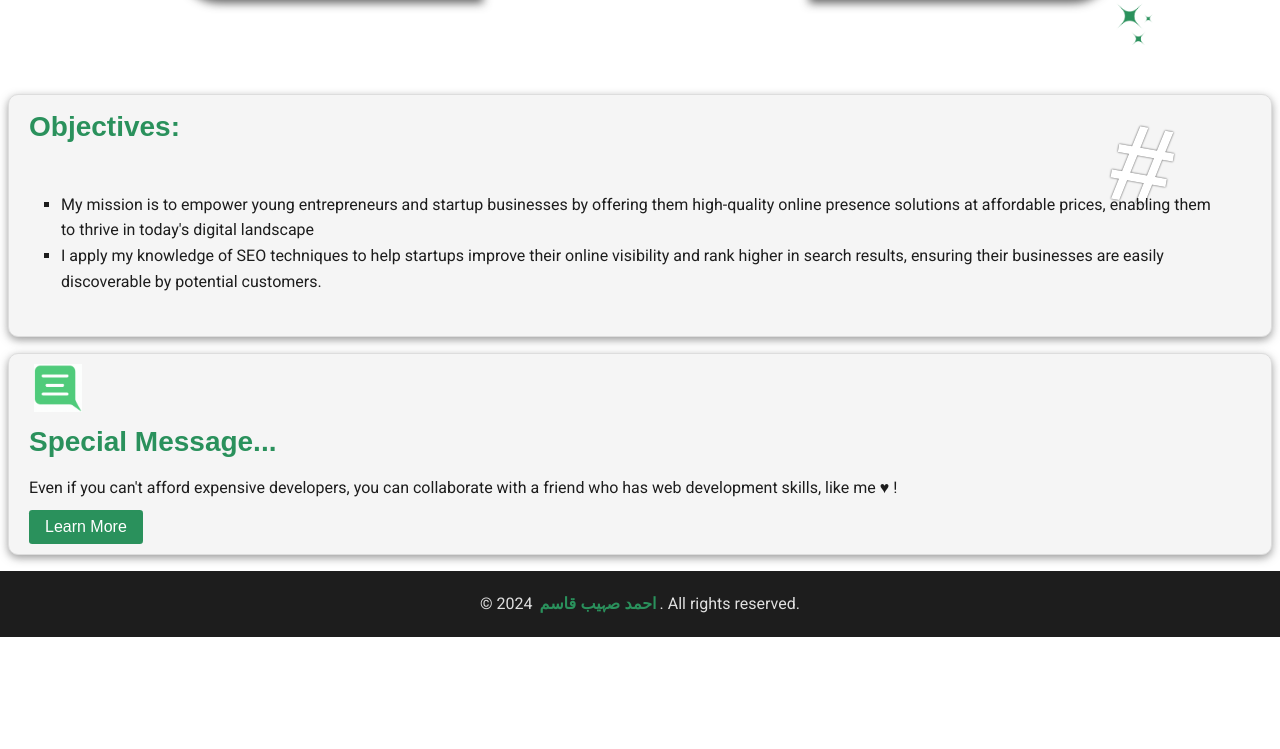
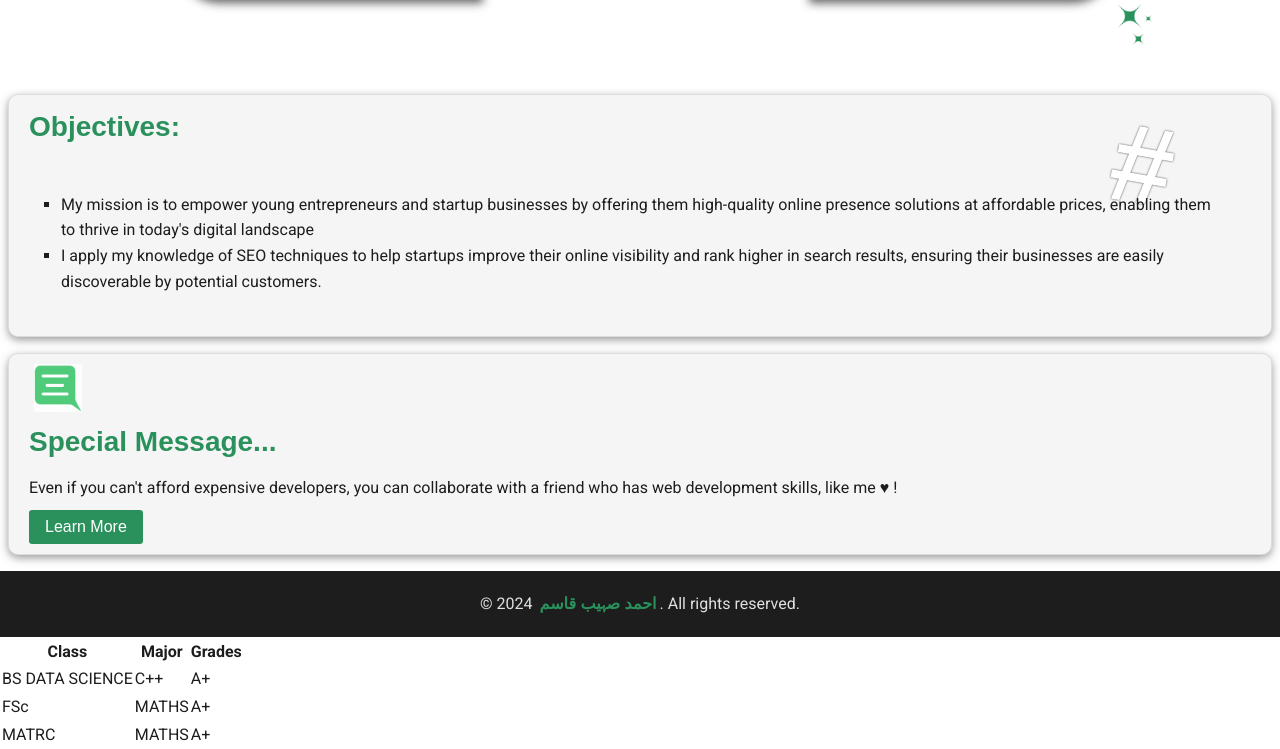
Before and after one commit to ahmad-sohaib-qasim/Portfolio, a plain HTML site: page index.html in a window 1280 px wide. Shown: the part 1323-2072 px from the top of the page. Before the commit the page ends 1960 px from the top, so only its background shows below. Drawn offline with Linux system fonts and the light colour scheme.

Commit message:
Update index.html
I have added HTML table for education...

```diff
--- a/index.html
+++ b/index.html
@@ -156,6 +156,30 @@
       <div class="icons" id="pinterest"></div>
     </div>
   </div>
+  <div>
+    <table>
+      <tr>
+      <th>Class</th>
+      <th>Major</th>
+      <th>Grades</th>
+      </tr>
+            <tr>
+              <td>BS DATA SCIENCE</td>
+              <td>C++</td>
+              <td>A+</td>
+            </tr>
+            <tr>
+              <td>FSc</td>
+              <td>MATHS</td>
+              <td>A+</td>
+            </tr>
+             <tr>
+              <td>MATRC</td>
+              <td>MATHS</td>
+              <td>A+</td>
+            </tr>
+    </table>
+  </div>
 </body>
 
 </html>
```
